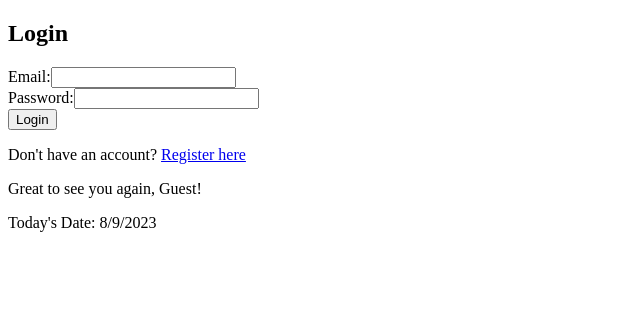
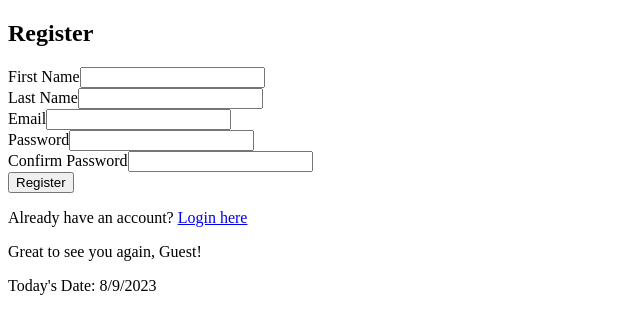
Before and after one commit to billychorey/SweatJunkies, a React (Create React App) app in the folder client/: page /register in a window 1280 px wide. Before the commit this address led to /login. Shown: the top 334 px of the page, without its empty margins (0-640 px from the left). Built offline with nearby package versions, Linux system fonts and the light colour scheme.

Commit message:
have register working again

```diff
--- a/client/src/components/App.js
+++ b/client/src/components/App.js
@@ -20,11 +20,15 @@ const App = () => {
   useEffect(() => {
     const token = localStorage.getItem('token');
 
-    if (!token) {
-      navigate('/login'); // Redirect to login
+    // Check if the current path is /login or /register and skip redirect if it is
+    const currentPath = window.location.pathname;
+    if (!token && currentPath !== '/login' && currentPath !== '/register') {
+      setError('User not authenticated. Redirecting to login.');
+      navigate('/login'); // Redirect to login if not authenticated and not on /login or /register
       return;
     }
 
+    if (token) {
       // Fetch user data
       fetch('http://127.0.0.1:5555/api/athlete/profile', {
         method: 'GET',
@@ -62,6 +66,7 @@ const App = () => {
         })
         .then(data => setActivities(data))
         .catch(error => setError('Error fetching activities: ' + error.message));
+    }
   }, [navigate]); // Added navigate to the dependencies to avoid lint warning
 
   // Function to handle adding a new activity
--- a/client/src/components/Login.js
+++ b/client/src/components/Login.js
@@ -1,6 +1,8 @@
 // client/src/components/Login.js
 import React, { useState } from 'react';
 import { useNavigate } from 'react-router-dom';
+import { Link } from 'react-router-dom';
+
 
 const Login = () => {
   const [email, setEmail] = useState('');
@@ -64,7 +66,8 @@ const handleLogin = (e) => {
         </div>
         <button type="submit">Login</button>
       </form>
-      <p>Don't have an account? <a href="/register">Register here</a></p>
+      <p>Don't have an account? <Link to="/register">Register here</Link></p>
+
     </div>
   );
 };
--- a/client/src/components/Register.js
+++ b/client/src/components/Register.js
@@ -1,6 +1,6 @@
 // client/src/pages/Register.js
 import React, { useState } from 'react';
-import { useNavigate } from 'react-router-dom';
+import { useNavigate, Link } from 'react-router-dom'; // Import Link here
 import { Formik, Form, Field, ErrorMessage } from 'formik';
 import * as Yup from 'yup';
 
@@ -16,11 +16,9 @@ const RegisterSchema = Yup.object().shape({
 });
 
 const Register = () => {
-
   const navigate = useNavigate();
   const [error, setError] = useState('');
   const [successMessage, setSuccessMessage] = useState('');
-
 
   const handleRegister = (values, { setSubmitting }) => {
     setSubmitting(true);
@@ -40,7 +38,8 @@ const Register = () => {
       .then((data) => {
         console.log('Registration successful:', data);
         setSuccessMessage('Registration successful! You can now login.');
-        navigate('/login');
+        setSubmitting(false); // Set submitting to false before navigation
+        navigate('/login'); // Navigate after setting submitting to false
       })
       .catch((error) => {
         console.error('Error during registration:', error);
@@ -98,7 +97,7 @@ const Register = () => {
           </Form>
         )}
       </Formik>
-      <p>Already have an account? <a href="/login">Login here</a></p>
+      <p>Already have an account? <Link to="/login">Login here</Link></p>
     </div>
   );
 };
```
Lines whose indentation alone changed are shown as unchanged.
